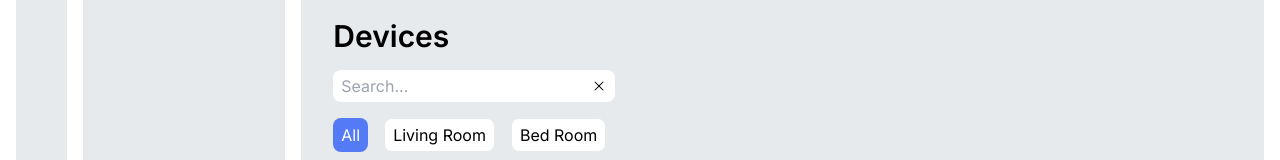
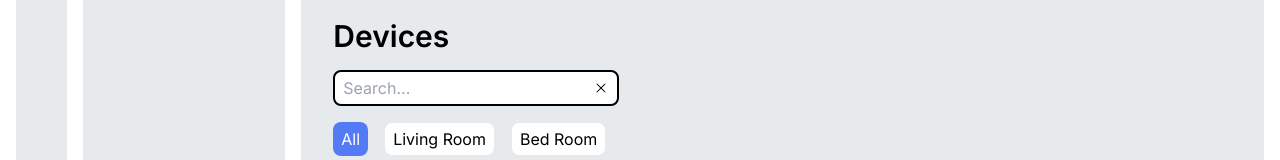
Before and after one commit to ManupaDev/smart-home-ui, a React (Vite) app: page /home in a window 1280 px wide. Shown: the part 166-326 px from the top of the page. Built offline with nearby package versions, Linux system fonts and the light colour scheme; no server answers; what prettier-plugin-tailwindcss would draw is missing.

Commit message:
feat: added more time formatting

```diff
--- a/src/pages/home/components/header.tsx
+++ b/src/pages/home/components/header.tsx
@@ -1,6 +1,6 @@
 import dayjs from "dayjs";
 import advancedFormat from "dayjs/plugin/advancedFormat";
-dayjs.extend(advancedFormat)
+dayjs.extend(advancedFormat);
 import { Dayjs } from "dayjs";
 
 import { useEffect, useState } from "react";
--- a/src/pages/home/components/search-bar.tsx
+++ b/src/pages/home/components/search-bar.tsx
@@ -17,7 +17,7 @@ export default function SearchBar({
 
   return (
     <form className="my-4 border-black" onSubmit={handleSubmit}>
-      <div className="flex bg-white w-fit items-center gap-x-4 rounded-lg  border-black px-2 ">
+      <div className="flex bg-white w-fit items-center gap-x-4 rounded-lg border-2  border-black px-2 ">
         <input
           type="search"
           className="rounded-lg py-1 focus:outline-none"
```
